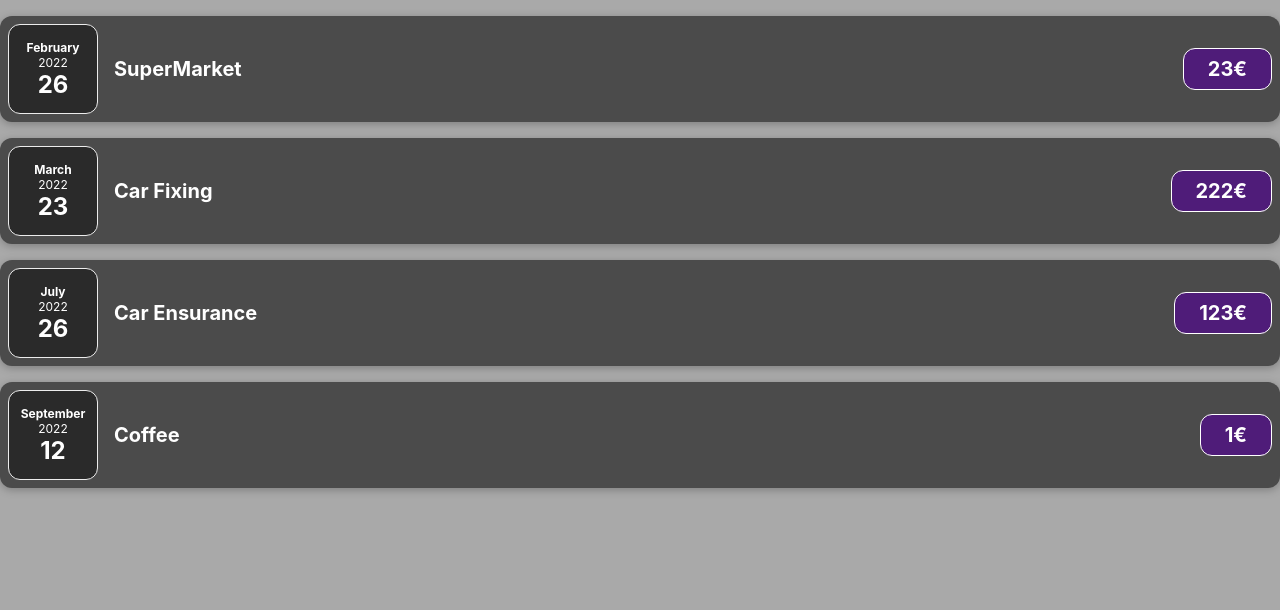
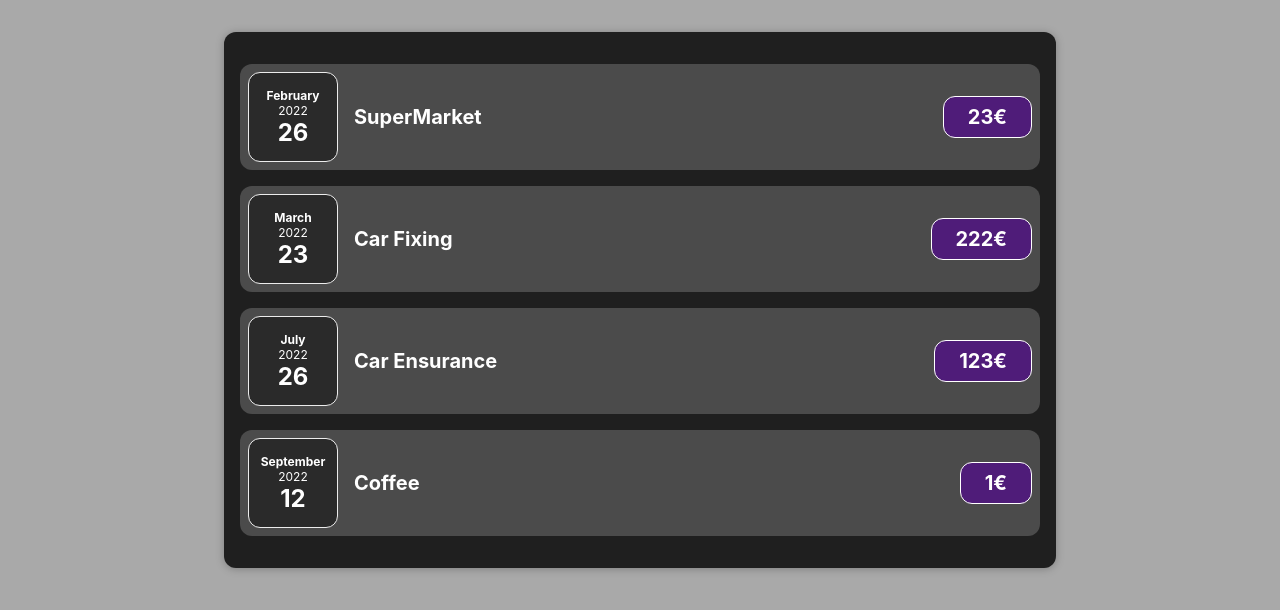
Before and after one commit to JavierFananasNaya/React-Expense-tracker, a React (Create React App) app in the folder my-app/: page / in a window 1280 px wide. Shown: the top 610 px of the page. Built offline with nearby package versions, Linux system fonts and the light colour scheme.

Commit message:
Using custom components as wrappers

```diff
--- a/my-app/src/App.js
+++ b/my-app/src/App.js
@@ -1,5 +1,5 @@
 import "./App.css";
-import ExpenseItem from "./components/ExpenseItem";
+import Expenses from "./components/Expenses";
 
 function App() {
   const expenses = [
@@ -10,12 +10,7 @@
   ];
 
   return (
-    <div>
-      <ExpenseItem title={expenses[0].title} amount={expenses[0].amount} date={expenses[0].date}/>
-      <ExpenseItem title={expenses[1].title} amount={expenses[1].amount} date={expenses[1].date}/>
-      <ExpenseItem title={expenses[2].title} amount={expenses[2].amount} date={expenses[2].date}/>
-      <ExpenseItem title={expenses[3].title} amount={expenses[3].amount} date={expenses[3].date}/>
-    </div>
+    <Expenses items={expenses}></Expenses>
   );
 }
 
--- /dev/null
+++ b/my-app/src/components/Card.css
@@ -0,0 +1,4 @@
+.card{
+    border-radius: 12px;
+    box-shadow: 0 1px 8px (0, 0, 0, 0.25);
+}
--- /dev/null
+++ b/my-app/src/components/Card.js
@@ -0,0 +1,8 @@
+import './Card.css'
+
+function Card(props) {
+    const classes = 'card ' + props.className;
+    return <div className={classes}>{props.children}</div>
+}
+
+export default Card;
--- a/my-app/src/components/ExpenseItem.css
+++ b/my-app/src/components/ExpenseItem.css
@@ -2,10 +2,8 @@
     display: flex;
     justify-content: space-between;
     align-items: center;
-    box-shadow: 0 2px 8px rgba(0, 0, 0, 0.25);
     padding: 0.5rem;
     margin: 1rem 0;
-    border-radius: 12px;
     background-color: #4b4b4b;
 }
 
--- a/my-app/src/components/ExpenseItem.js
+++ b/my-app/src/components/ExpenseItem.js
@@ -1,16 +1,17 @@
 import "./ExpenseItem.css";
 import ExpenseDate from "./ExpenseDate";
+import Card from "./Card";
 
 function ExpenseItem(props) {
 
   return (
-    <div className="expense-item">
+    <Card className="expense-item">
       <ExpenseDate date={props.date}/>
       <div className="expense-item__description">
         <h2>{props.title}</h2>
         <div className="expense-item__price">{props.amount}€</div>
       </div>
-    </div>
+    </Card>
   );
 }
 
--- /dev/null
+++ b/my-app/src/components/Expenses.css
@@ -0,0 +1,9 @@
+.expenses {
+ padding: 1rem;
+ background-color: rgb(31, 31, 31);
+ margin: 2rem auto;
+ width: 50rem;
+ max-width: 95%;
+ border-radius: 12px;
+ box-shadow: 0 1px 8px rgba(0, 0, 0, 0.25);
+}
--- /dev/null
+++ b/my-app/src/components/Expenses.js
@@ -0,0 +1,32 @@
+import ExpenseItem from "./ExpenseItem";
+import Card from "./Card";
+import './Expenses.css'
+
+function Expenses(props) {
+  return (
+    <Card className="expenses">
+      <ExpenseItem
+        title={props.items[0].title}
+        amount={props.items[0].amount}
+        date={props.items[0].date}
+      />
+      <ExpenseItem
+        title={props.items[1].title}
+        amount={props.items[1].amount}
+        date={props.items[1].date}
+      />
+      <ExpenseItem
+        title={props.items[2].title}
+        amount={props.items[2].amount}
+        date={props.items[2].date}
+      />
+      <ExpenseItem
+        title={props.items[3].title}
+        amount={props.items[3].amount}
+        date={props.items[3].date}
+      />
+    </Card>
+  );
+}
+
+export default Expenses;
```
